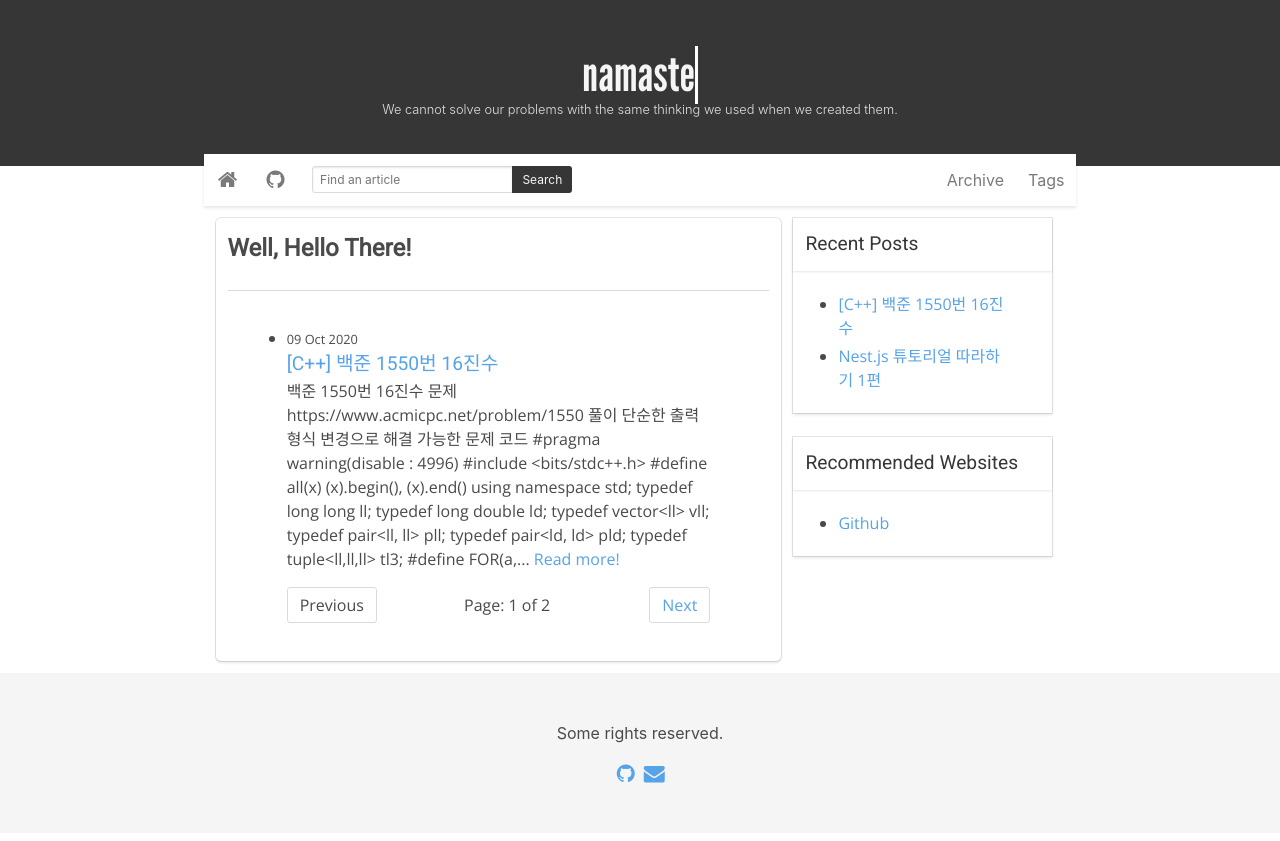
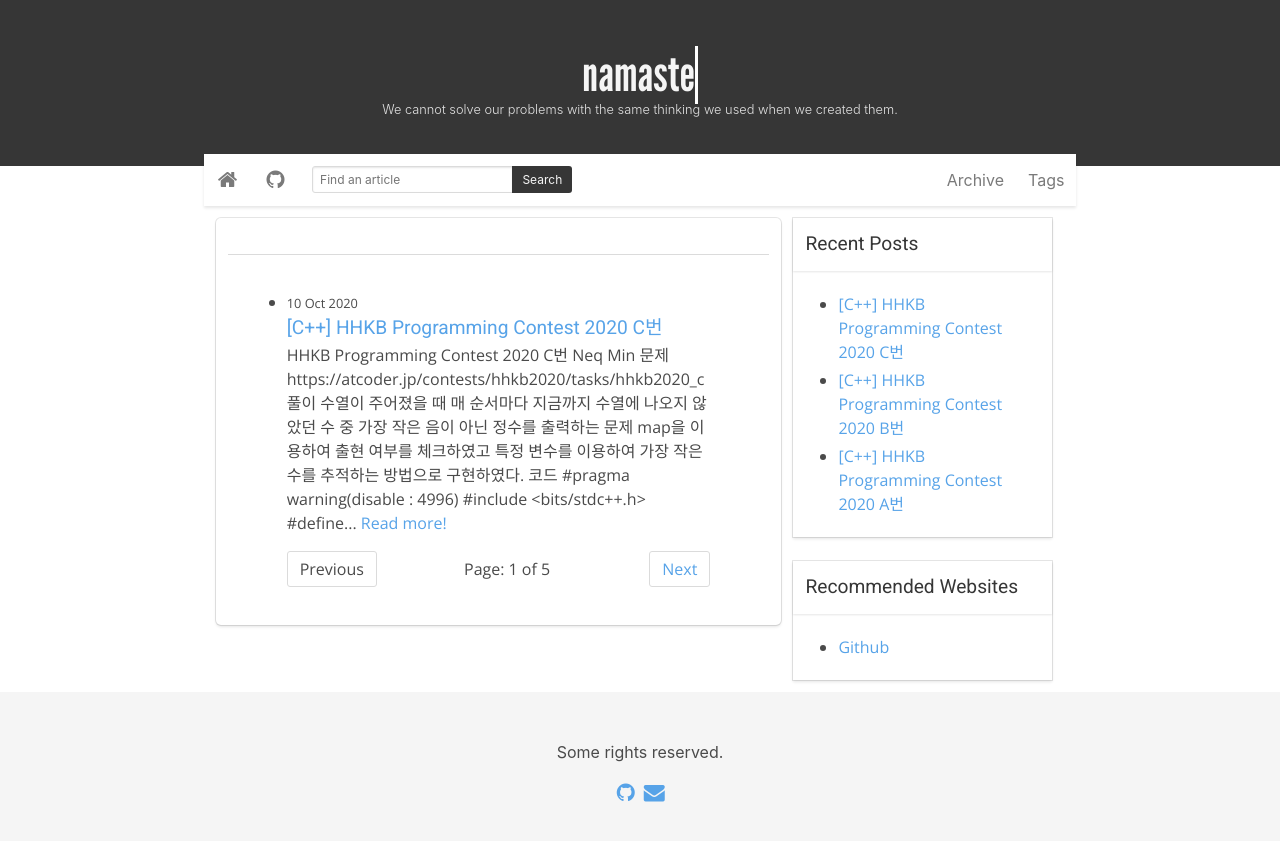
Before and after one commit to sweatpotato13/sweatpotato13.github.io, a Jekyll site: the page built from index.html, in a window 1280 px wide. Shown: the top 841 px of the page. Built offline with Jekyll 4.4.1, drawn with Linux system fonts in a browser that asks for light colours; the list of posts is cut into pages by our own code; comment, search, counter and statistics services are not loaded.

Commit message:
Update HHKB Programming Contest 2020

````diff
--- /dev/null
+++ b/_posts/2020-10-11-hhkb2020_a.markdown
@@ -0,0 +1,56 @@
+---
+layout: post
+title: "[C++] HHKB Programming Contest 2020 A번"
+date: "2020-10-11 01:00:00 +0900"
+tags: [atcoder, algorithm]
+---
+
+# HHKB Programming Contest 2020 A번 Keyboard
+### 문제
+
+https://atcoder.jp/contests/hhkb2020/tasks/hhkb2020_a
+![HHKB2020A](https://i.imgur.com/nElFTVl.png)
+
+
+### 풀이
+
+S에 'Y'가 입력되면 T를 대문자로
+
+S에 'N'이 입력되면 T를 소문자로 출력
+
+
+### 코드
+
+```cpp
+#pragma warning(disable : 4996)
+#include <bits/stdc++.h>
+#define all(x) (x).begin(), (x).end()
+using namespace std;
+typedef long long ll;
+typedef long double ld;
+typedef vector<ll> vll;
+typedef pair<ll, ll> pll;
+typedef pair<ld, ld> pld;
+typedef tuple<ll,ll,ll> tl3;
+#define FOR(a, b, c) for (int(a) = (b); (a) < (c); ++(a))
+#define FORN(a, b, c) for (int(a) = (b); (a) <= (c); ++(a))
+#define rep(i, n) FOR(i, 0, n)
+#define repn(i, n) FORN(i, 1, n)
+#define tc(t) while (t--)
+// https://atcoder.jp/contests/hhkb2020/tasks/hhkb2020_a
+int main(){
+    ios::sync_with_stdio(false);
+    cin.tie(nullptr);
+
+    string s,t;
+    cin >> s >> t;
+    if(s[0] == 'Y') {
+        cout << (char)(t[0]-32);
+    }
+    else{
+        cout << t;
+    }
+
+    return 0;
+}
+```
--- /dev/null
+++ b/_posts/2020-10-11-hhkb2020_b.markdown
@@ -0,0 +1,75 @@
+---
+layout: post
+title: "[C++] HHKB Programming Contest 2020 B번"
+date: "2020-10-11 01:00:00 +0900"
+tags: [atcoder, algorithm]
+---
+
+# HHKB Programming Contest 2020 B번 Futon
+### 문제
+
+https://atcoder.jp/contests/hhkb2020/tasks/hhkb2020_b
+![HHKB2020B](https://i.imgur.com/g5Mfl9I.png)
+
+
+### 풀이
+
+매트리스를 총 몇가지 방법으로 설치할 수 있는지 묻는 문제
+
+모든 점에 대하여 연속으로 2칸이 존재하는 경우가 총 몇 가지 인지 카운트 한뒤
+
+마지막에 중복을 제거하기 위해 반으로 나누었다.
+
+
+### 코드
+
+```cpp
+#pragma warning(disable : 4996)
+#include <bits/stdc++.h>
+#define all(x) (x).begin(), (x).end()
+using namespace std;
+typedef long long ll;
+typedef long double ld;
+typedef vector<ll> vll;
+typedef pair<ll, ll> pll;
+typedef pair<ld, ld> pld;
+typedef tuple<ll,ll,ll> tl3;
+#define FOR(a, b, c) for (int(a) = (b); (a) < (c); ++(a))
+#define FORN(a, b, c) for (int(a) = (b); (a) <= (c); ++(a))
+#define rep(i, n) FOR(i, 0, n)
+#define repn(i, n) FORN(i, 1, n)
+#define tc(t) while (t--)
+// https://atcoder.jp/contests/hhkb2020/tasks/hhkb2020_b
+ll h,w;
+ll dir[4][2] ={{0,1},{0,-1},{1,0},{-1,0}};
+bool isAvailable(ll x, ll y){
+    if(x >= 0 && y >= 0 && x < h && y < w) return true;
+    else return false;
+}
+int main(){
+    ios::sync_with_stdio(false);
+    cin.tie(nullptr);
+
+    cin >> h >> w;
+    vector<string> v(h);
+    rep(i,h){
+        cin >> v[i];
+    }
+    ll ans = 0;
+    rep(i,h){
+        rep(j,w){
+            if(v[i][j] == '.'){
+                rep(k,4){
+                    ll x = i+dir[k][0];
+                    ll y = j+dir[k][1];
+                    if(isAvailable(x,y) && v[x][y] == '.') ans++;
+                }
+            }
+        }
+    }
+
+    cout << ans/2;
+
+    return 0;
+}
+```
--- /dev/null
+++ b/_posts/2020-10-11-hhkb2020_c.markdown
@@ -0,0 +1,65 @@
+---
+layout: post
+title: "[C++] HHKB Programming Contest 2020 C번"
+date: "2020-10-11 01:00:00 +0900"
+tags: [atcoder, algorithm]
+---
+
+# HHKB Programming Contest 2020 C번 Neq Min
+### 문제
+
+https://atcoder.jp/contests/hhkb2020/tasks/hhkb2020_c
+![HHKB2020C](https://i.imgur.com/1Wi003u.png)
+
+
+### 풀이
+
+수열이 주어졌을 때 매 순서마다 지금까지 수열에 나오지 않았던 수 중 가장 작은 음이 아닌 정수를 출력하는 문제
+
+map을 이용하여 출현 여부를 체크하였고
+
+특정 변수를 이용하여 가장 작은 수를 추적하는 방법으로 구현하였다.
+
+
+### 코드
+
+```cpp
+#pragma warning(disable : 4996)
+#include <bits/stdc++.h>
+#define all(x) (x).begin(), (x).end()
+using namespace std;
+typedef long long ll;
+typedef long double ld;
+typedef vector<ll> vll;
+typedef pair<ll, ll> pll;
+typedef pair<ld, ld> pld;
+typedef tuple<ll,ll,ll> tl3;
+#define FOR(a, b, c) for (int(a) = (b); (a) < (c); ++(a))
+#define FORN(a, b, c) for (int(a) = (b); (a) <= (c); ++(a))
+#define rep(i, n) FOR(i, 0, n)
+#define repn(i, n) FORN(i, 1, n)
+#define tc(t) while (t--)
+// https://atcoder.jp/contests/hhkb2020/tasks/hhkb2020_c
+int main(){
+    ios::sync_with_stdio(false);
+    cin.tie(nullptr);
+
+    ll n;
+    cin >> n;
+    vll v(n);
+    map<ll,ll> isUsed;
+    ll min = 0;
+    rep(i,n){
+        cin >> v[i];
+        isUsed[v[i]]++;
+        for(;;min++){
+            if(isUsed[min] == 0){
+                break;
+            }
+        }
+        cout << min << "\n";
+    }
+
+    return 0;
+}
+```
--- a/index.html
+++ b/index.html
@@ -1,6 +1,6 @@
 ---
 layout: page
-title: Well, Hello There!
+title: ""
 ---
 <ul class="posts">
     {% for post in paginator.posts %}
````
